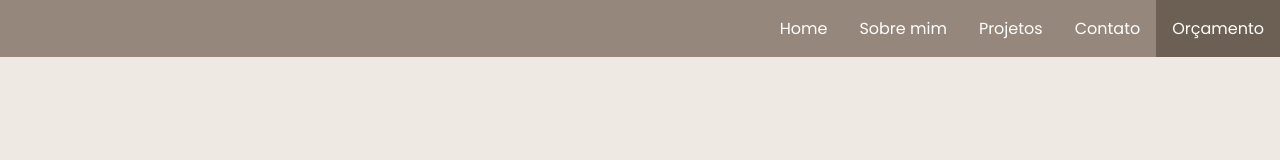
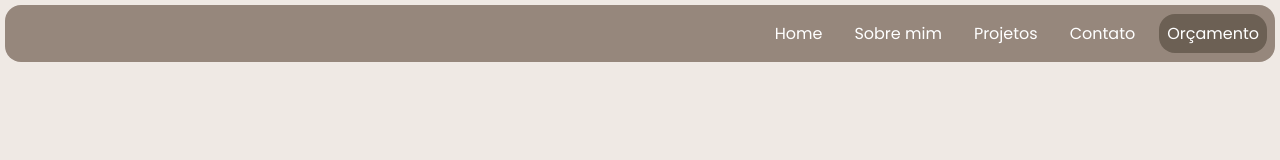
Before and after one commit to silvaedup/Praticando, a plain HTML site: page index.html in a window 1280 px wide. Drawn offline with Linux system fonts and the light colour scheme; a web font is replaced by a local one.

Commit message:
aplicando detalhes no menu

```diff
--- a/index.html
+++ b/index.html
@@ -18,7 +18,7 @@
       <li class="menu-componentes"><a href="">Sobre mim</a></li>
       <li class="menu-componentes"><a href="">Projetos</a></li>
       <li class="menu-componentes"><a href="">Contato</a></li>
-      <li class="menu-componentes-orcamento"><a href="">Orçamento</a></li>
+      <li class="menu-componentes"><a href="" class="menu-componentes-orcamento">Orçamento</a></li>
     </ul>
   </header>
 </body>
--- a/style.css
+++ b/style.css
@@ -8,7 +8,8 @@ body {
 .menu {
   display: flex;
   background-color: #96877c;
-  margin: 0px;
+  margin: 5px;
+  border-radius: 1rem;
   justify-content: end;
 }
 
@@ -27,7 +28,8 @@ a {
 .menu-componentes-orcamento {
   list-style: none;
   text-decoration: none;
-  padding: 1rem 0.5rem;
+  padding: 0.5rem 0.5rem;
+  border-radius: 1rem;
   color: #ffffff;
   background-color: #6c6054;
 }
```
